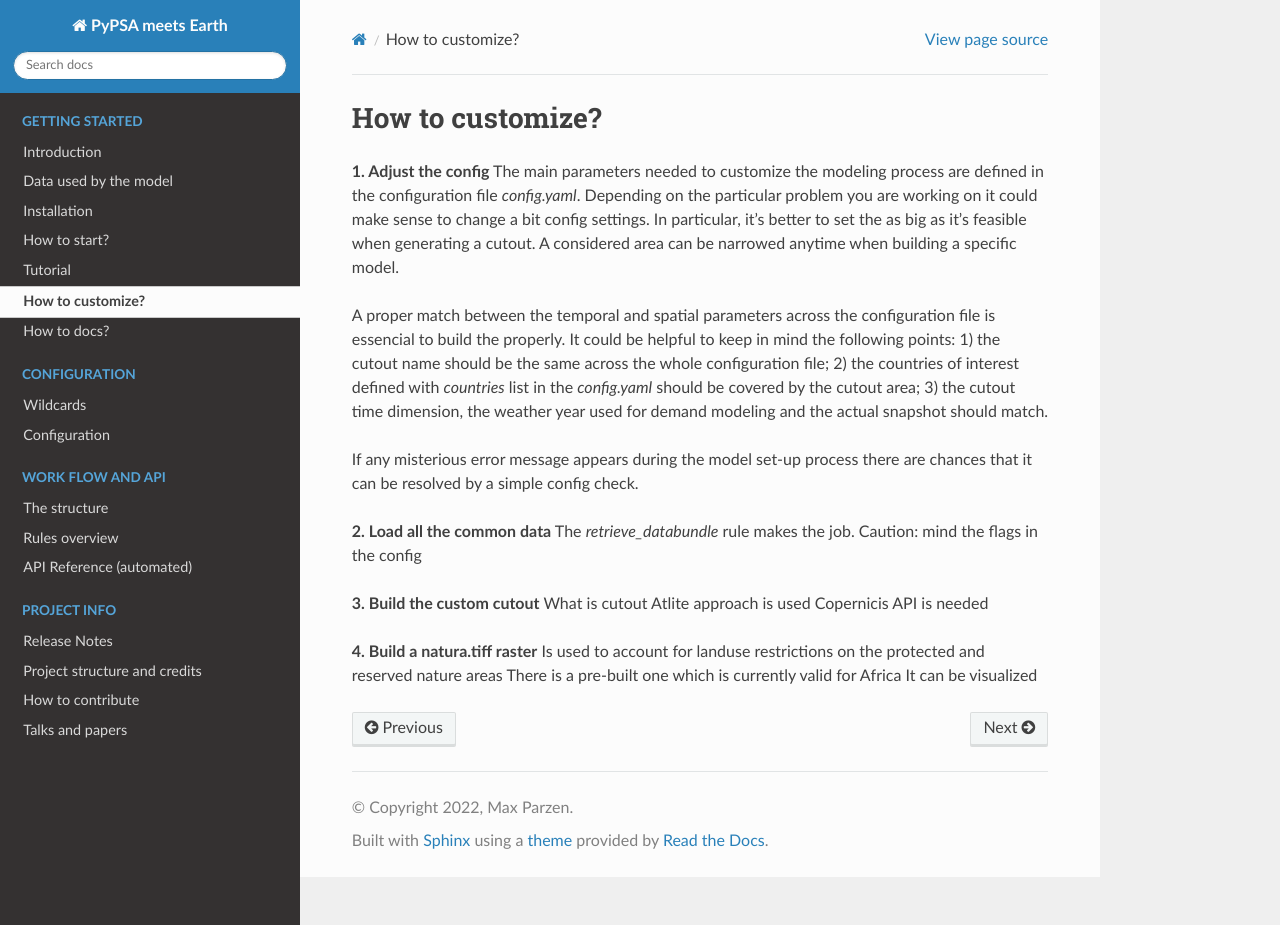
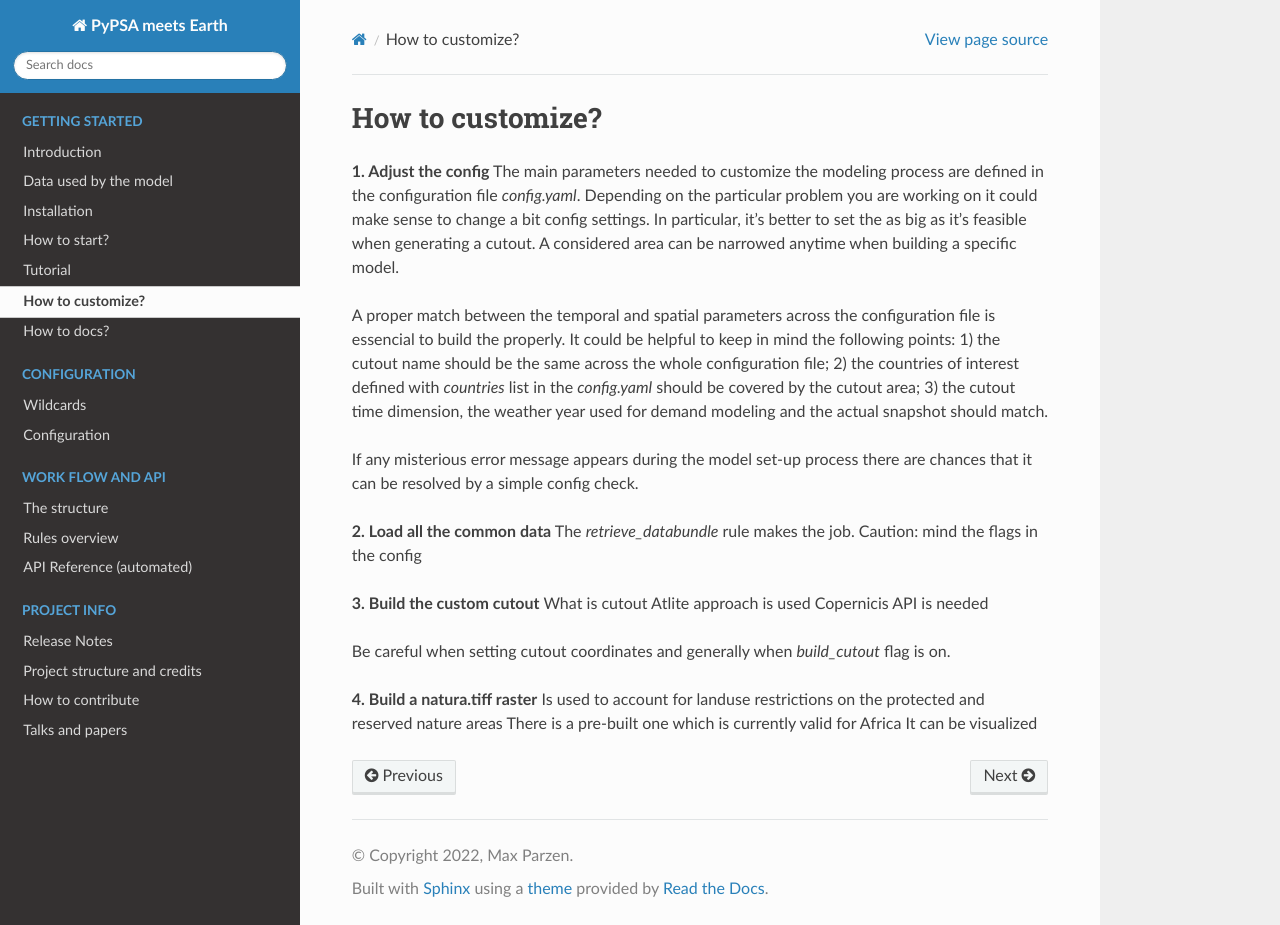
Before and after one commit to pypsa-meets-earth/pypsa-earth, a Sphinx documentation site: the page built from doc/how_to_customize.rst, in a window 1280 px wide and 925 px high. Built offline with Sphinx 7.4.7 and the Read the Docs theme 2.0.0, drawn with Linux system fonts in a browser that asks for light colours; pages that are not in the unit, such as notebooks, are missing from menus; the version number could not be read and is left out.

Commit message:
Add a caution note

```diff
--- a/doc/how_to_customize.rst
+++ b/doc/how_to_customize.rst
@@ -28,6 +28,8 @@ What is cutout
 Atlite approach is used
 Copernicis API is needed
 
+Be careful when setting cutout coordinates and generally when `build_cutout` flag is on.
+
 **4. Build a natura.tiff raster**
 Is used to account for landuse restrictions on the protected and reserved nature areas
 There is a pre-built one which is currently valid for Africa
```
